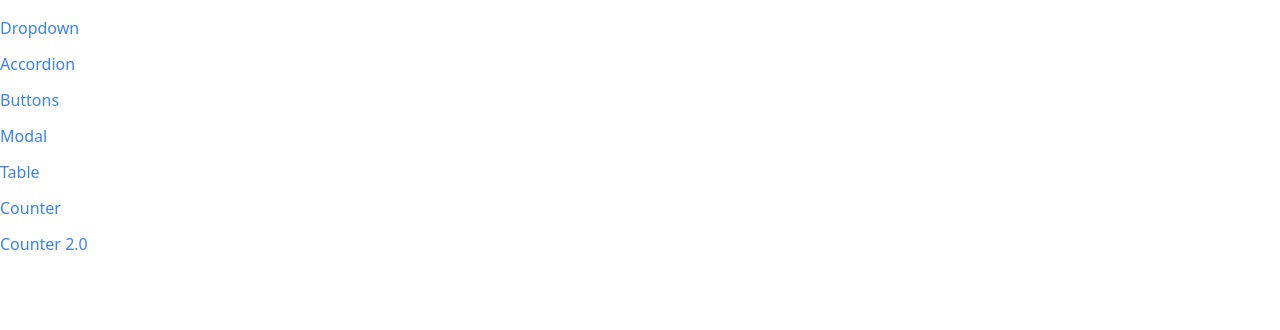
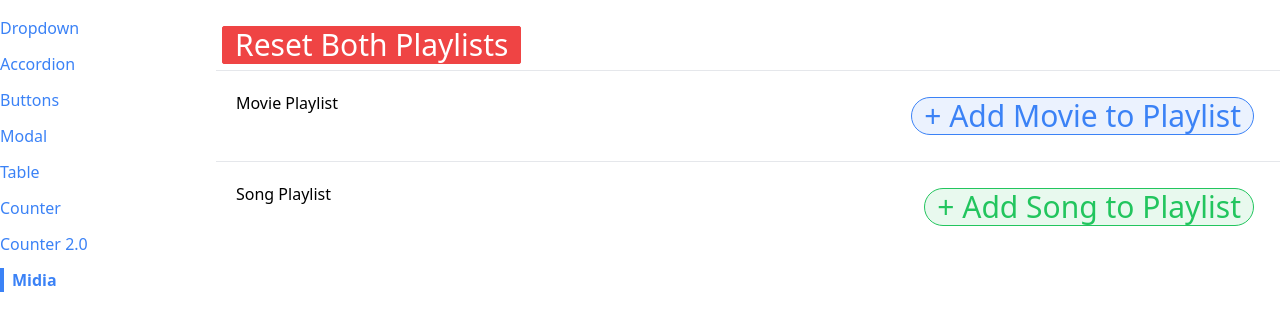
Before and after one commit to Guilherme-Shc/components_app, a React (Create React App) app: page /midia in a window 1280 px wide. Shown: the top 330 px of the page. Built offline with nearby package versions, Linux system fonts and the light colour scheme.

Commit message:
making a media page to test how to use redux toolkit

```diff
--- a/package.json
+++ b/package.json
@@ -3,6 +3,7 @@
   "version": "0.1.0",
   "private": true,
   "dependencies": {
+    "@reduxjs/toolkit": "^1.9.5",
     "@testing-library/jest-dom": "^5.17.0",
     "@testing-library/react": "^13.4.0",
     "@testing-library/user-event": "^13.5.0",
@@ -12,6 +13,7 @@
     "react": "^18.2.0",
     "react-dom": "^18.2.0",
     "react-icons": "^4.10.1",
+    "react-redux": "^8.1.2",
     "react-scripts": "5.0.1",
     "tailwind-merge": "^1.14.0",
     "web-vitals": "^2.1.4"
@@ -41,6 +43,7 @@
     ]
   },
   "devDependencies": {
+    "@faker-js/faker": "^8.0.2",
     "tailwindcss": "^3.3.3"
   }
 }
--- a/src/App.js
+++ b/src/App.js
@@ -7,6 +7,7 @@ import ModalPage from "./pages/ModalPage";
 import TablePage from "./pages/TablePage";
 import Counterpage from "./pages/CounterPage";
 import Counterpage2 from "./pages/CounterPage2";
+import MidiaPage from "./pages/MidiaPage";
 
 function App() {
     return (<div className="container mx-auto grid grid-cols-6 gap-4 mt-4">
@@ -33,6 +34,9 @@ function App() {
             <Route path='/counter_2.0'>
                 <Counterpage2 initialCount={0}/>
             </Route>
+            <Route path='/midia'>
+                <MidiaPage/>
+            </Route>
         </div>
     </div>);
 }
--- /dev/null
+++ b/src/components/MoviePlaylist.js
@@ -0,0 +1,49 @@
+import { createRandomMovie } from "../index";
+import Button from "./Button";
+function MoviePlaylist() {
+  // To Do:
+  // Get list of movies
+  const moviePlaylist = [];
+
+  const handleMovieAdd = (movie) => {
+    // To Do:
+    // Add movie to list of movies
+  };
+  const handleMovieRemove = (movie) => {
+    // To Do:
+    // Remove movie from list of movies
+  };
+
+  const renderedMovies = moviePlaylist.map((movie) => {
+    return (
+      <li key={movie}>
+        {movie}
+        <Button
+          onClick={() => handleMovieRemove(movie)}
+          className="Button is-danger"
+        >
+          X
+        </Button>
+      </li>
+    );
+  });
+
+  return (
+    <div className="content">
+      <div className="table-header">
+        <h3 className="subtitle is-3">Movie Playlist</h3>
+        <div className="buttons">
+          <Button primary rounded outline
+            onClick={() => handleMovieAdd(createRandomMovie())}
+            className="Button is-link"
+          >
+            + Add Movie to Playlist
+          </Button>
+        </div>
+      </div>
+      <ul>{renderedMovies}</ul>
+    </div>
+  );
+}
+
+export default MoviePlaylist;
--- a/src/components/Sidebar.js
+++ b/src/components/Sidebar.js
@@ -8,7 +8,8 @@ function Sidebar(){
         {label:'Modal', path: '/modal'},
         {label:'Table', path: '/table'},
         {label:'Counter', path: '/counter'},
-        {label:'Counter 2.0', path: '/counter_2.0'}
+        {label:'Counter 2.0', path: '/counter_2.0'},
+        {label:'Midia', path: '/midia'}
     ];
 
     const renderedLinks = Links.map((link) =>{
--- /dev/null
+++ b/src/components/SongPlaylist.js
@@ -0,0 +1,49 @@
+import { createRandomSong } from "../index";
+import Button from "./Button";
+function SongPlaylist() {
+  // To Do:
+  // Get list of songs
+  const songPlaylist = [];
+
+  const handleSongAdd = (song) => {
+    // To Do:
+    // Add song to list of songs
+  };
+  const handleSongRemove = (song) => {
+    // To Do:
+    // Remove song from list of songs
+  };
+
+  const renderedSongs = songPlaylist.map((song) => {
+    return (
+      <li key={song}>
+        {song}
+        <Button
+          onClick={() => handleSongRemove(song)}
+          className="Button is-danger"
+        >
+          X
+        </Button>
+      </li>
+    );
+  });
+
+  return (
+    <div className="content">
+      <div className="table-header">
+        <h3 className="subtitle is-3">Song Playlist</h3>
+        <div className="buttons">
+          <Button success rounded outline
+            onClick={() => handleSongAdd(createRandomSong())}
+            className="Button is-link"
+          >
+            + Add Song to Playlist
+          </Button>
+        </div>
+      </div>
+      <ul>{renderedSongs}</ul>
+    </div>
+  );
+}
+
+export default SongPlaylist;
--- a/src/index.js
+++ b/src/index.js
@@ -3,6 +3,8 @@ import React from "react";
 import ReactDOM from "react-dom/client";
 import App from './App'
 import { NavigationProvider } from './context/navigation';
+import { faker } from "@faker-js/faker/locale/en";
+import './store';
 
 const root = ReactDOM.createRoot(document.getElementById('root'));
 
@@ -11,3 +13,12 @@ root.render(
         <App />
     </NavigationProvider>
 );
+
+
+export const createRandomMovie = () => {
+    return `${faker.word.adjective()} ${faker.word.noun()}`;
+  };
+
+  export const createRandomSong = () => {
+    return faker.music.songName();
+  };
--- /dev/null
+++ b/src/pages/MidiaPage.js
@@ -0,0 +1,22 @@
+import "../styles/mediaStyle.css";
+import MoviePlaylist from "../components/MoviePlaylist";
+import SongPlaylist from "../components/SongPlaylist";
+import Button from "../components/Button";
+
+export default function MidiaPage() {
+  const handleResetClick = () => {
+    //
+  };
+
+  return (
+    <div className="container is-fluid">
+      <Button danger onClick={() => handleResetClick()} className="button is-danger">
+        Reset Both Playlists
+      </Button>
+      <hr />
+      <MoviePlaylist />
+      <hr />
+      <SongPlaylist />
+    </div>
+  );
+}
--- /dev/null
+++ b/src/store/index.js
@@ -0,0 +1,32 @@
+import {configureStore, createSlice} from '@reduxjs/toolkit';
+
+const songsSlice = createSlice({
+    name:'song',
+    initialState:[],
+    reducers:{
+        addSong(state,action){
+            state.push(action.payload);
+        },
+        RemoveSong(state,action){
+            //
+        }
+    }
+})
+
+const store = configureStore({
+    reducer: {
+        songs: songsSlice.reducer
+    }
+})
+
+const startingState = store.getState();
+console.log(JSON.stringify(startingState))
+
+
+store.dispatch({
+    type: 'song/addSong',
+    payload: 'Bury the Light'
+})
+
+const finalState = store.getState();
+console.log(JSON.stringify(finalState))
--- /dev/null
+++ b/src/styles/mediaStyle.css
@@ -0,0 +1,34 @@
+ul {
+    list-style-type: none !important;
+    margin: 0 !important;
+  }
+
+  .content ul li:first-of-type {
+    border-top: 1px solid #ddd;
+  }
+
+  .content ul li {
+    border-bottom: 1px solid #ddd;
+    padding: 4px;
+    margin: 0 !important;
+    display: flex;
+    flex-direction: row;
+    justify-content: space-between;
+    align-items: center;
+    text-transform: capitalize;
+  }
+
+  h3 {
+    margin: 0 !important;
+  }
+
+  .table-header {
+    display: flex;
+    justify-content: space-between;
+    flex-wrap: wrap;
+    margin: 20px;
+  }
+
+  .container > button {
+    margin-top: 10px;
+  }
```
Also changed, not shown: 1 other file (tests, documents, lock files or other folders).
